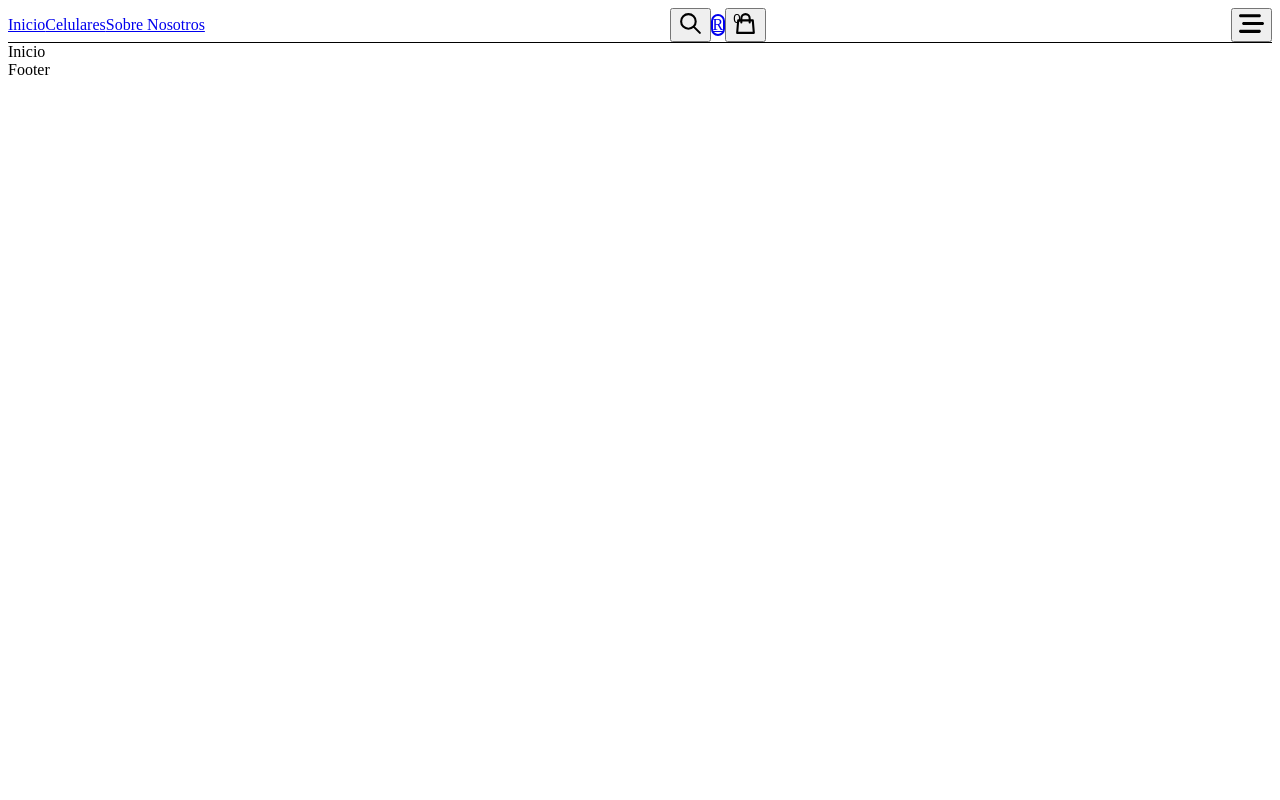
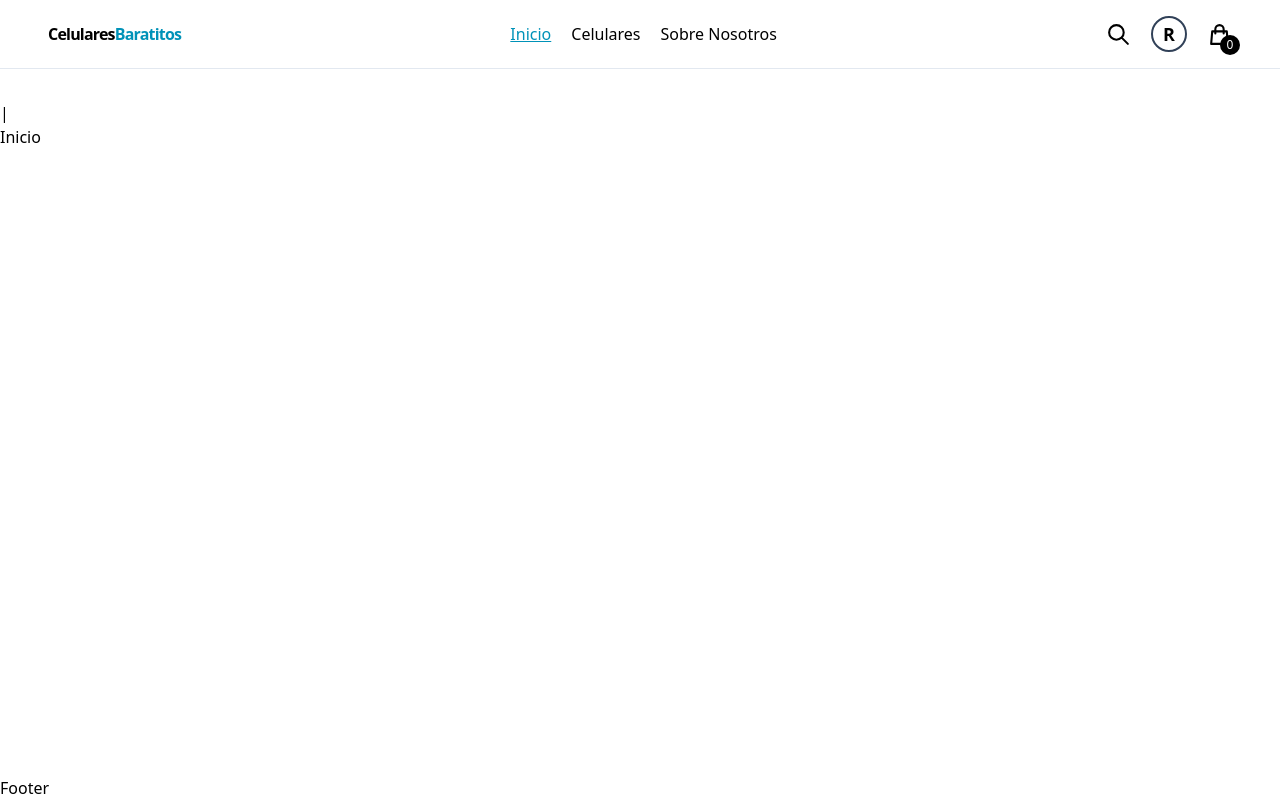
Before and after one commit to t0kii0/Ecommerce01, a React (Vite) app: page / in a window 1280 px wide. Built offline with nearby package versions, Linux system fonts and the light colour scheme.

Commit message:
se arregla navbar y se agrega footer

```diff
--- /dev/null
+++ b/src/components/shared/Footer.tsx
@@ -0,0 +1,32 @@
+import { BiChevronRight } from "react-icons/bi";
+import { Link } from "react-router-dom";
+
+export const Footer = () => {
+
+
+  return (<footer className="py-16 bg-gray-950 px-12 flex justify-between gap-10 text-slate-200 text-sm flex-wrap mt-10 md:flex-nowrap">
+    <Link to='/'
+    className= {`text-2x1 font-bold tracking-tighter transition-all text-white flex-1`}
+    >
+     Celulares Baratitos
+    </Link>
+    <div className="flex flex-col gap-4 flex-1"></div>
+    <p className="font-semibold uppercase tracking-tighter">
+        Subcribete
+    </p>
+    <p className="text-xs font-medium">
+        Recibe Promociones exclusivas
+    </p>
+    <div className="border border-gray-800 flex items-center gap-2 px-3 py-2 rounded-full">
+        <input
+            type="email"
+            placeholder="Correo Electronico"
+            className="pl-2 bg-gray-950 text-slate-200 w-full focus:outline-none"
+        />
+        <button className="text-slate-200">
+            <BiChevronRight size={20} />
+        </button>
+    </div>
+    </footer>
+);
+}
--- a/src/components/shared/Navbar.tsx
+++ b/src/components/shared/Navbar.tsx
@@ -2,14 +2,16 @@ import { Link,NavLink } from "react-router-dom";
 import { navbarLinks } from "../../constants/links";
 import { HiOutlineSearch, HiOutlineShoppingBag, } from 'react-icons/hi';
 import { FaBarsStaggered } from 'react-icons/fa6';
+import { Logo } from "./logo";
 
 
 
 export const Navbar = () =>{
 
-    return <header className="bg-white text-black py-4 flex items-center justify-between px-5 border-b border-slate-200 lg:px-12">
-        {/* Logo */}
-    <nav>
+    return (
+    <header className="bg-white text-black py-4 flex items-center justify-between px-5 border-b border-slate-200 lg:px-12">
+        <Logo />
+                <nav className="space-x-5">
         {
             navbarLinks.map(link => (
                 <NavLink
@@ -27,10 +29,10 @@ export const Navbar = () =>{
             <HiOutlineSearch size={25} />
         </button>
         <div className="relative">
-            {/* User Nav*/}
+            {/* User Nav */}
             <Link to='/account'
             className="border-2 border-slate-700 w-9 h-9 rounded-full grid place-items-center text-lg font-bold">
-            R
+               R
             </Link>
         </div>
         <button className="relative">
@@ -39,9 +41,11 @@ export const Navbar = () =>{
             </span>
             <HiOutlineShoppingBag size={25} />
         </button>
-    </div>
+
     <button className="md:hidden">
         <FaBarsStaggered size={25} />
     </button>
+    </div>
     </header>
-}
+    );
+};
--- /dev/null
+++ b/src/components/shared/logo.tsx
@@ -0,0 +1,18 @@
+import { Link } from 'react-router-dom';
+
+export const Logo = () => {
+    return (
+        <Link to='/'
+        className= {`text-2x1 font-bold tracking-tighter transition-all`}
+        >
+            <p className='hidden lg:block'>
+                Celulares
+                <span className='text-cyan-600'>Baratitos</span>
+            </p>
+            <p className='flex text-4x1 lg:hidden'>
+                <span className='-skew-x-6'>C</span>
+                <span className='text-cyan-600 skew-x-6'>B</span>
+            </p>
+        </Link>
+    )
+};
--- a/src/index.css
+++ b/src/index.css
@@ -1,6 +1,7 @@
-@tailwind base;
-@tailwind components;
+@import "tailwindcss";
+
 @tailwind utilities;
+
 
 
 /*:root {
@@ -27,7 +28,7 @@ a:hover {
   color: #535bf2;
 }
 
-body {
+/*body {
   margin: 0;
   display: flex;
   place-items: center;
@@ -51,6 +52,7 @@ button {
   cursor: pointer;
   transition: border-color 0.25s;
 }
+
 button:hover {
   border-color: #646cff;
 }
--- a/src/layouts/RootLayout.tsx
+++ b/src/layouts/RootLayout.tsx
@@ -2,10 +2,14 @@ import { Outlet } from "react-router-dom"
 import { Navbar } from "../components/shared/Navbar"
 
 export const RootLayout = () => {
-    return (<div>
+    return (<div className="h-screen flex flex-col">
         <Navbar />
 
-        <Outlet />
+        <main className="container my-8 flex-1">
+
+
+            |<Outlet />
+        </main>
         <div>
             Footer
         </div>
```
